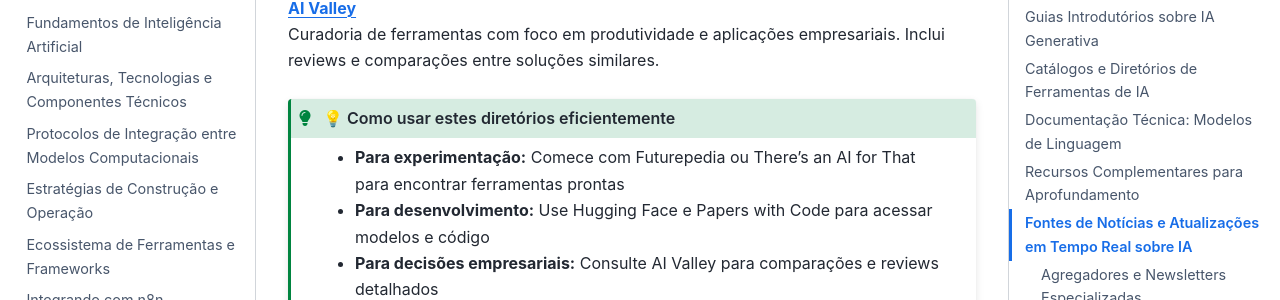
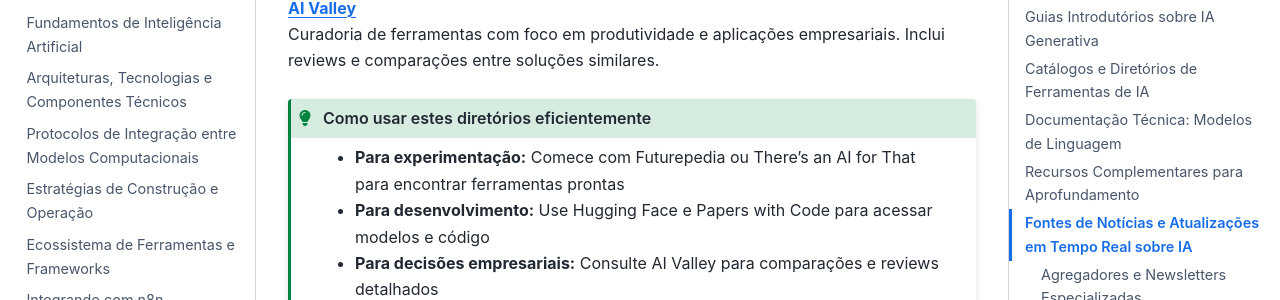
Before and after one commit to unb-lamfo-negocios-ai/LivroIAemMovimento, a Jupyter Book: the page built from capitulos/capRecursosDeApoio.md, in a window 1280 px wide and 900 px high, scrolled down 15945 px. Shown: the part 152-452 px from the top of the window. Built offline with Jupyter Book 1.0.4 settings and Sphinx 7.4.7 and the Sphinx Book theme 1.1.4, drawn with Linux system fonts in a browser that asks for light colours; pages that are not in the unit, such as notebooks, are missing from menus; cross-references to code outside the pages are shown as plain code.

```diff
--- a/capitulos/capRecursosDeApoio.md
+++ b/capitulos/capRecursosDeApoio.md
@@ -303,7 +303,7 @@ Diretório focado em ferramentas no-code e low-code para IA. Ideal para não-des
 **[AI Valley](https://aivalley.ai/)**
 Curadoria de ferramentas com foco em produtividade e aplicações empresariais. Inclui reviews e comparações entre soluções similares.
 
-:::{admonition} 💡 Como usar estes diretórios eficientemente
+:::{admonition} Como usar estes diretórios eficientemente
 :class: tip
 
 - **Para experimentação:** Comece com Futurepedia ou There's an AI for That para encontrar ferramentas prontas
```
